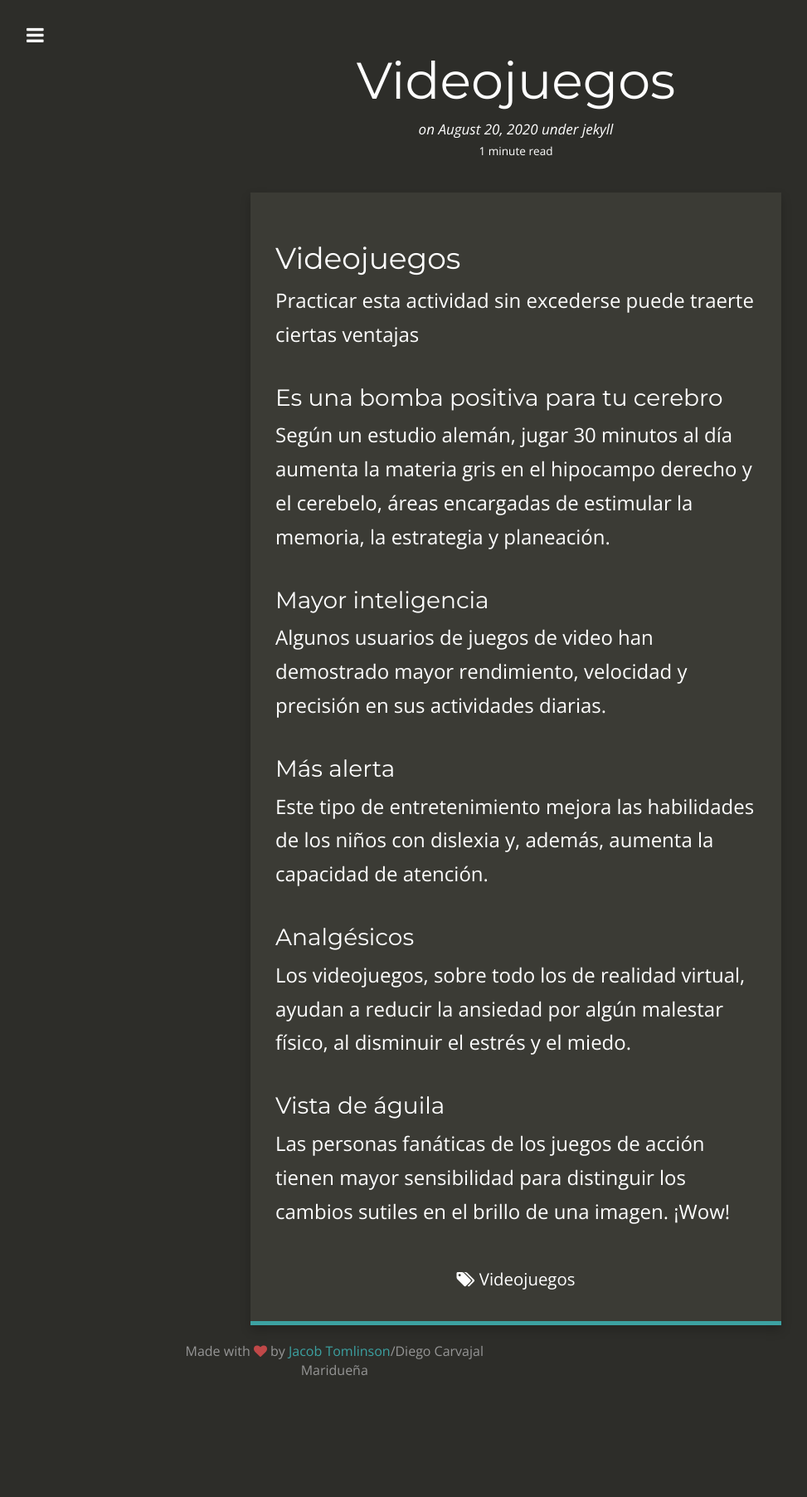
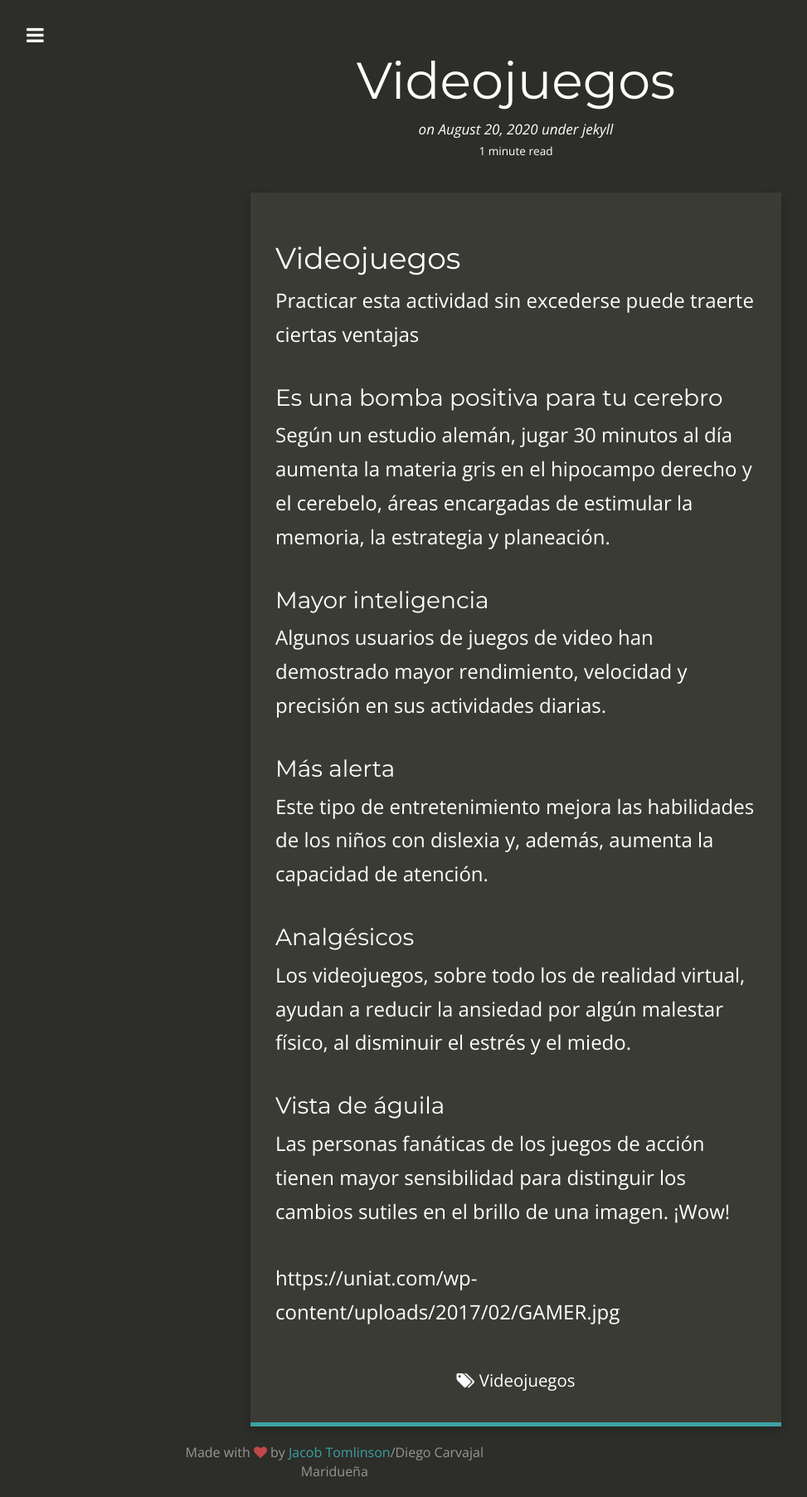
Before and after one commit to DiegJazm98/DiegJazm98.github.io, a Jekyll site: the page built from _posts/2020-08-20-videojuegos.md, in a window 1280 px wide. Shown: the whole page at 83% size, without its empty margins (18-991 px from the left). Built offline with Jekyll 4.4.1, drawn with Linux system fonts in a browser that asks for light colours; nearby versions of some CDN libraries; before the commit the page ends 1683 px from its top, so only the background shows below that; part of the change alters nothing that is shown.

Commit message:
Update 2020-08-20-videojuegos.md

```diff
--- a/_posts/2020-08-20-videojuegos.md
+++ b/_posts/2020-08-20-videojuegos.md
@@ -30,3 +30,6 @@ Los videojuegos, sobre todo los de realidad virtual, ayudan a reducir la ansieda
 
 <h3>Vista de águila</h3>
 Las personas fanáticas de los juegos de acción tienen mayor sensibilidad para distinguir los cambios sutiles en el brillo de una imagen. ¡Wow!
+
+
+https://uniat.com/wp-content/uploads/2017/02/GAMER.jpg
```
